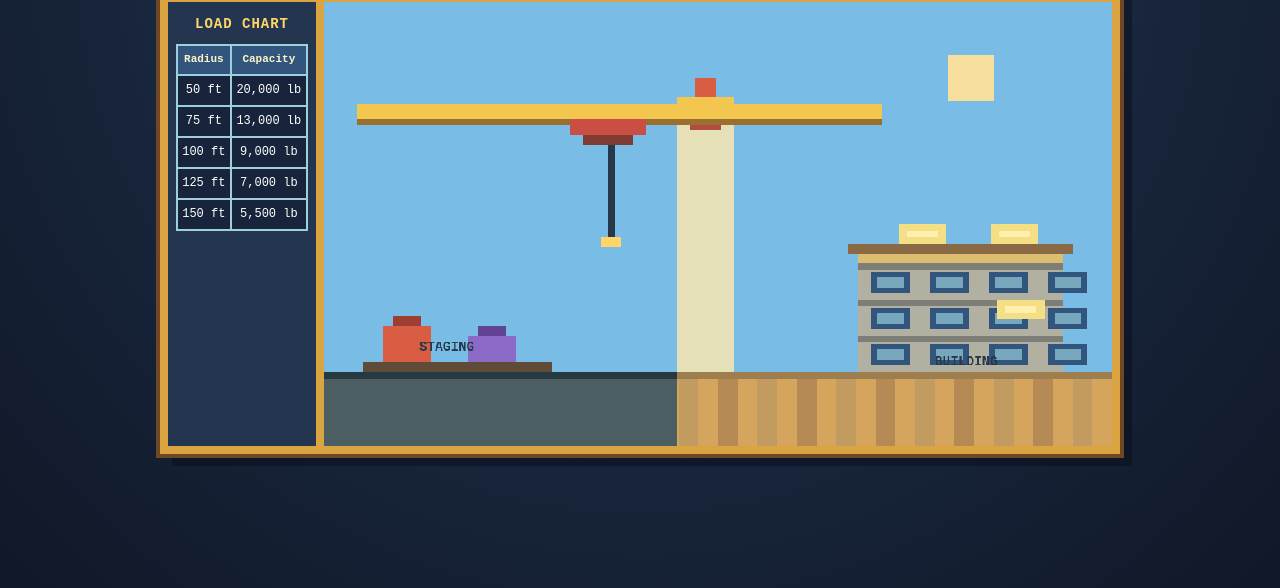
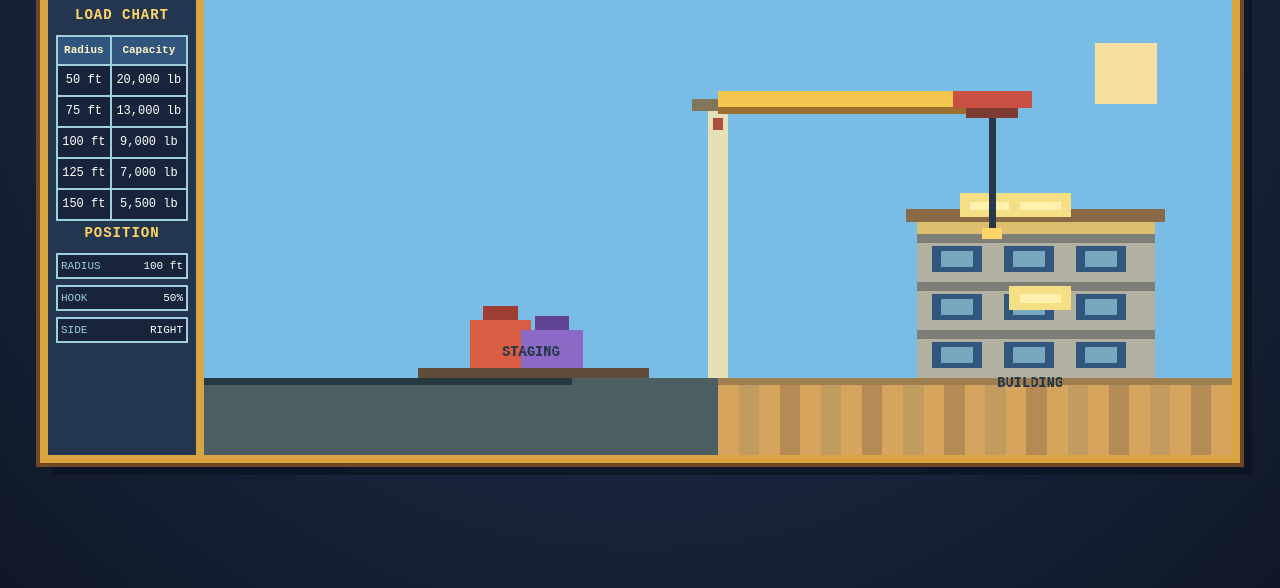
Before and after one commit to rscow/craneapp, a plain HTML site: page index.html in a window 1280 px wide. Shown: the part 212-800 px from the top of the page. Drawn offline with Linux system fonts and the light colour scheme.

Commit message:
stage 2 looks good

```diff
--- a/game.js
+++ b/game.js
@@ -1,7 +1,41 @@
 const canvas = document.getElementById("game");
 const context = canvas.getContext("2d");
+const radiusReadout = document.getElementById("radius-readout");
+const hookReadout = document.getElementById("hook-readout");
+const sideReadout = document.getElementById("side-readout");
 
 context.imageSmoothingEnabled = false;
+
+const crane = {
+  radiusOffset: 100,
+  hookHeight: 50,
+};
+
+const keys = new Set();
+const minRadius = 50;
+const maxRadius = 150;
+const minHookHeight = 0;
+const maxHookHeight = 100;
+let previousTime = performance.now();
+
+window.addEventListener("keydown", (event) => {
+  if (["ArrowLeft", "ArrowRight", "ArrowUp", "ArrowDown"].includes(event.key)) {
+    event.preventDefault();
+  }
+  keys.add(event.key);
+});
+
+window.addEventListener("keyup", (event) => {
+  keys.delete(event.key);
+});
+
+window.addEventListener("blur", () => {
+  keys.clear();
+});
+
+function clamp(value, minimum, maximum) {
+  return Math.max(minimum, Math.min(maximum, value));
+}
 
 function rect(x, y, width, height, color) {
   context.fillStyle = color;
@@ -9,84 +43,105 @@ function rect(x, y, width, height, color) {
 }
 
 function drawBackground() {
-  rect(0, 0, 960, 540, "#79bce5");
+  rect(0, 0, 1200, 540, "#79bce5");
 
   context.fillStyle = "#f7dfa0";
-  context.fillRect(760, 64, 56, 56);
+  context.fillRect(1040, 58, 72, 72);
 
   context.fillStyle = "#d5a55d";
-  context.fillRect(0, 450, 960, 90);
+  context.fillRect(0, 450, 1200, 90);
   context.fillStyle = "#9e7d4f";
-  context.fillRect(0, 450, 960, 8);
+  context.fillRect(0, 450, 1200, 8);
 
-  for (let x = 0; x < 960; x += 48) {
+  for (let x = 0; x < 1200; x += 48) {
     rect(x, 458, 24, 82, x % 96 === 0 ? "#b58a55" : "#c29b61");
   }
 }
 
 function drawBuilding() {
-  rect(650, 318, 250, 132, "#b2b0a1");
+  rect(832, 282, 278, 168, "#b2b0a1");
 
-  for (let floor = 318; floor < 450; floor += 44) {
-    rect(650, floor, 250, 8, "#7d7e77");
+  for (let floor = 282; floor < 450; floor += 56) {
+    rect(832, floor, 278, 10, "#7d7e77");
 
-    for (let column = 666; column < 900; column += 72) {
-      rect(column, floor + 10, 48, 26, "#31557d");
-      rect(column + 8, floor + 16, 32, 14, "#78a8bd");
+    for (let column = 850; column < 1102; column += 84) {
+      rect(column, floor + 14, 58, 30, "#31557d");
+      rect(column + 10, floor + 20, 38, 18, "#78a8bd");
     }
   }
 
-  rect(650, 306, 250, 12, "#ddbd70");
-  rect(638, 294, 274, 12, "#8a6a44");
+  rect(832, 268, 278, 14, "#ddbd70");
+  rect(820, 252, 302, 16, "#8a6a44");
 }
 
 function drawStagingArea() {
-  rect(48, 438, 230, 12, "#5f4b38");
-  rect(48, 450, 230, 8, "#3c342d");
+  rect(250, 438, 270, 12, "#5f4b38");
+  rect(250, 450, 270, 8, "#3c342d");
 
-  rect(72, 394, 58, 44, "#d85d42");
-  rect(84, 382, 34, 12, "#9e3e32");
-  rect(176, 406, 58, 32, "#8a69c7");
-  rect(188, 394, 34, 12, "#604394");
+  rect(310, 382, 72, 56, "#d85d42");
+  rect(326, 366, 40, 16, "#9e3e32");
+  rect(370, 394, 72, 44, "#8a69c7");
+  rect(386, 378, 40, 16, "#604394");
 }
 
 function drawTargets() {
-  rect(700, 270, 58, 24, "#f4df84");
-  rect(710, 278, 38, 8, "#fff1ad");
+  rect(882, 234, 72, 28, "#f4df84");
+  rect(894, 244, 48, 10, "#fff1ad");
 
-  rect(812, 270, 58, 24, "#f4df84");
-  rect(822, 278, 38, 8, "#fff1ad");
+  rect(940, 234, 72, 28, "#f4df84");
+  rect(952, 244, 48, 10, "#fff1ad");
 
-  rect(820, 362, 58, 24, "#f4df84");
-  rect(830, 370, 38, 8, "#fff1ad");
+  rect(940, 342, 72, 28, "#f4df84");
+  rect(952, 352, 48, 10, "#fff1ad");
 }
 
 function drawCrane() {
-  rect(430, 132, 70, 318, "#e6e0b8");
-  rect(422, 124, 86, 12, "#81755a");
-  rect(446, 144, 38, 12, "#b14d3f");
+  const mastX = 600;
+  const armY = 124;
+  const direction = crane.radiusOffset < 0 ? -1 : 1;
+  const radiusDistance = direction * clamp(
+    Math.abs(crane.radiusOffset),
+    minRadius,
+    maxRadius,
+  );
+  const trolleyX = mastX + radiusDistance * 3.2;
+  const trolleyY = armY;
+  const cableLength = 326 * (1 - crane.hookHeight / 100);
+  const hookX = trolleyX;
+  const hookY = trolleyY + cableLength;
+  const armStartX = clamp(
+    Math.min(mastX, trolleyX),
+    mastX - maxRadius * 3.2,
+    mastX,
+  );
+  const armEndX = clamp(
+    Math.max(mastX, trolleyX),
+    mastX,
+    mastX + maxRadius * 3.2,
+  );
+  const armWidth = armEndX - armStartX;
 
-  rect(40, 124, 640, 18, "#f3c64f");
-  rect(40, 142, 640, 8, "#9a6f30");
+  rect(588, 132, 24, 318, "#e6e0b8");
+  rect(570, armY, 60, 14, "#81755a");
+  rect(594, 146, 12, 14, "#b14d3f");
 
-  rect(430, 116, 70, 8, "#f3c64f");
-  rect(452, 92, 26, 24, "#d85d42");
+  rect(armStartX, armY - 9, armWidth, 18, "#f3c64f");
+  rect(armStartX, armY + 9, armWidth, 8, "#9a6f30");
 
-  rect(300, 142, 92, 20, "#c94f43");
-  rect(316, 162, 60, 12, "#7d3b34");
+  rect(trolleyX - 46, trolleyY - 10, 92, 20, "#c94f43");
+  rect(trolleyX - 30, trolleyY + 10, 60, 12, "#7d3b34");
+  rect(hookX - 4, trolleyY + 22, 8, Math.max(0, hookY - (trolleyY + 22)), "#27384a");
+  rect(hookX - 12, hookY - 12, 24, 12, "#ffd56a");
 
-  rect(346, 174, 8, 116, "#27384a");
-  rect(338, 286, 24, 12, "#ffd56a");
-
-  rect(0, 450, 430, 90, "#4d5e62");
+  rect(0, 450, 600, 90, "#4d5e62");
   rect(0, 450, 430, 8, "#263840");
 }
 
 function drawLabels() {
   context.fillStyle = "#26384a";
   context.font = "bold 16px 'Courier New', monospace";
-  context.fillText("STAGING", 116, 424);
-  context.fillText("BUILDING", 744, 442);
+  context.fillText("STAGING", 348, 424);
+  context.fillText("BUILDING", 926, 460);
 }
 
 function drawScene() {
@@ -98,4 +153,47 @@ function drawScene() {
   drawLabels();
 }
 
-drawScene();
+function update(deltaSeconds) {
+  const previousRadiusOffset = crane.radiusOffset;
+
+  if (keys.has("ArrowLeft")) {
+    crane.radiusOffset -= 25 * deltaSeconds;
+  }
+  if (keys.has("ArrowRight")) {
+    crane.radiusOffset += 25 * deltaSeconds;
+  }
+  if (keys.has("ArrowUp")) {
+    crane.hookHeight -= 35 * deltaSeconds;
+  }
+  if (keys.has("ArrowDown")) {
+    crane.hookHeight += 35 * deltaSeconds;
+  }
+
+  if (
+    crane.radiusOffset > -minRadius &&
+    crane.radiusOffset < minRadius &&
+    previousRadiusOffset !== 0
+  ) {
+    crane.radiusOffset =
+      previousRadiusOffset > 0
+        ? -minRadius
+        : minRadius;
+  }
+  crane.radiusOffset = clamp(crane.radiusOffset, -maxRadius, maxRadius);
+  crane.hookHeight = clamp(crane.hookHeight, minHookHeight, maxHookHeight);
+
+  radiusReadout.textContent = `${Math.round(Math.abs(crane.radiusOffset))} ft`;
+  hookReadout.textContent = `${Math.round(crane.hookHeight)}%`;
+  sideReadout.textContent = crane.radiusOffset < 0 ? "LEFT" : "RIGHT";
+}
+
+function frame(currentTime) {
+  const deltaSeconds = Math.min((currentTime - previousTime) / 1000, 0.05);
+  previousTime = currentTime;
+
+  update(deltaSeconds);
+  drawScene();
+  requestAnimationFrame(frame);
+}
+
+requestAnimationFrame(frame);
--- a/index.html
+++ b/index.html
@@ -38,11 +38,17 @@
               <tr><td>150 ft</td><td>5,500 lb</td></tr>
             </tbody>
           </table>
+          <h2>POSITION</h2>
+          <dl class="position-readout">
+            <div><dt>RADIUS</dt><dd id="radius-readout">100 ft</dd></div>
+            <div><dt>HOOK</dt><dd id="hook-readout">50%</dd></div>
+            <div><dt>SIDE</dt><dd id="side-readout">RIGHT</dd></div>
+          </dl>
         </aside>
 
         <canvas
           id="game"
-          width="960"
+          width="1200"
           height="540"
           aria-label="Tower crane construction scene"
         ></canvas>
--- a/styles.css
+++ b/styles.css
@@ -18,7 +18,7 @@ body {
 }
 
 .game-shell {
-  width: min(960px, 100vw);
+  width: min(1200px, 100vw);
   border: 8px solid #d9a441;
   box-shadow:
     0 0 0 4px #6f4724,
@@ -115,6 +115,35 @@ body {
   color: #ffffff;
 }
 
+.position-readout {
+  margin: 0;
+  display: grid;
+  gap: 6px;
+  font-size: 11px;
+}
+
+.position-readout div {
+  display: grid;
+  grid-template-columns: 1fr 1fr;
+  padding: 5px 3px;
+  border: 2px solid #9ecfdc;
+  background: #17243b;
+}
+
+.position-readout dt,
+.position-readout dd {
+  margin: 0;
+}
+
+.position-readout dt {
+  color: #9ecfdc;
+}
+
+.position-readout dd {
+  text-align: right;
+  color: #ffffff;
+}
+
 canvas {
   width: 100%;
   height: auto;
```
Also changed, not shown: 1 other file.
